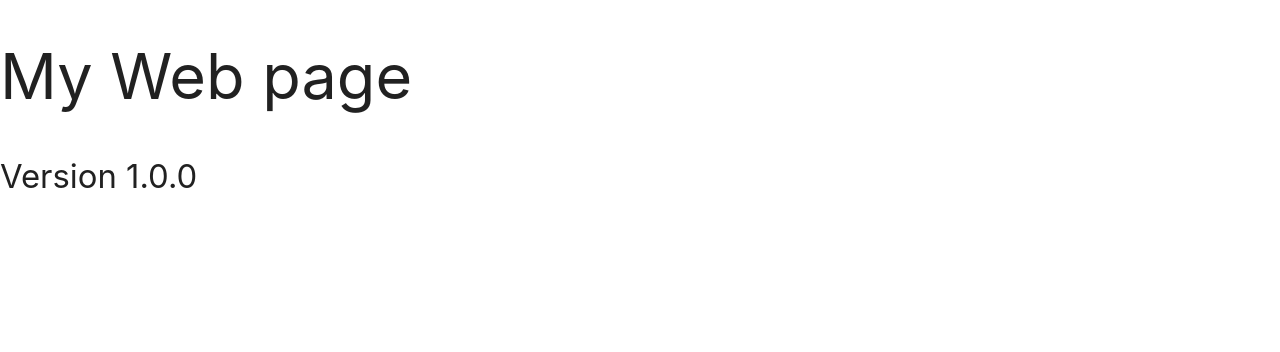
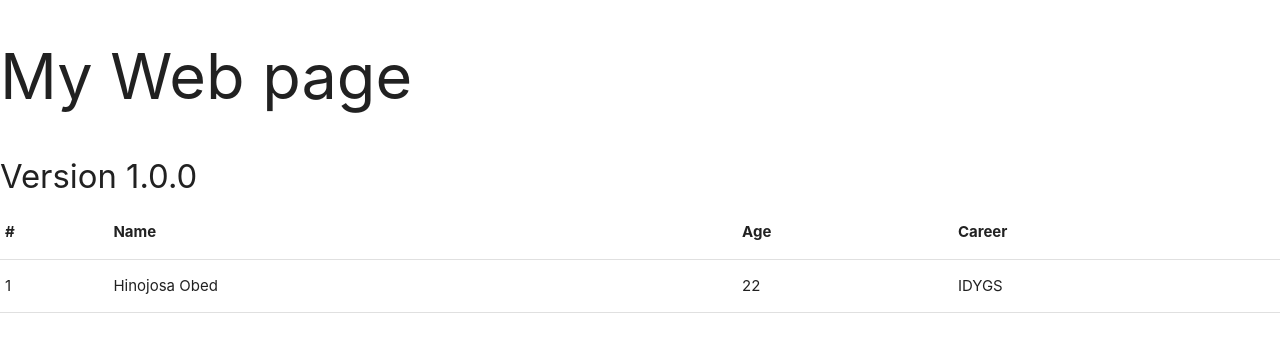
Before and after one commit to EmirDHP/webpage, a plain HTML site: page index.html in a window 1280 px wide. Drawn offline with nearby package versions, Linux system fonts and the light colour scheme.

Commit message:
Second commit

```diff
--- a/index.html
+++ b/index.html
@@ -7,13 +7,34 @@
      <!-- Compiled and minified CSS -->
      <link rel="stylesheet" href="https://cdnjs.cloudflare.com/ajax/libs/materialize/1.0.0/css/materialize.min.css">
 
-     <!-- Compiled and minified JavaScript -->
-     <script src="https://cdnjs.cloudflare.com/ajax/libs/materialize/1.0.0/js/materialize.min.js"></script>
-
     <title>My web page</title>
 </head>
 <body>
     <h1>My Web page</h1>
     <h3><sub>Version 1.0.0</sub></h3>
+    <div class="table1">
+        <table>
+            <thead>
+                <tr>
+                    <th>#</th>
+                    <th>Name</th>
+                    <th>Age</th>
+                    <th>Career</th>
+                </tr>
+            </thead>
+
+            <template id="tbodytemp1">
+                <tr>
+                    <td><span name="tbodynumber"></span></td>
+                    <td><span name="tbodyname"></span></td>
+                    <td><span name="tbodyage"></span></td>
+                    <td><span name="tbodycareer"></span></td>
+                </tr>
+            </template>
+        </table>
+    </div>
 </body>
+<!-- Compiled and minified JavaScript -->
+    <script src="https://cdnjs.cloudflare.com/ajax/libs/materialize/1.0.0/js/materialize.min.js"></script>
+    <script src="index.js"></script>
 </html>
--- /dev/null
+++ b/index.js
@@ -0,0 +1,28 @@
+var students = [
+    {
+        lname : 'Hinojosa',
+        name : 'Obed',
+        age : 22,
+        birthday : {
+            year : 1999,
+            month : 'September',
+            day : 9
+        },
+        Career : 'IDYGS'
+    }
+];
+var table  = document.getElementsByTagName('table')[0];
+for (var i = 0; i < students.length; i++){
+    var temp1 = document.getElementById('tbodytemp1').content.cloneNode(true);
+    var tdnumber = temp1.querySelector("span[name='tbodynumber']");
+    var tdname = temp1.querySelector("span[name='tbodyname']");
+    var tdage = temp1.querySelector("span[name='tbodyage']");
+    var tdcareer = temp1.querySelector("span[name='tbodycareer']");
+
+    tdnumber.innerText = i + 1;
+    tdname.innerText = students[i].lname + " " + students[i].name;
+    tdage.innerText = students[i].age;
+    tdcareer.innerText = students[i].Career;
+
+    table.append(temp1);
+}
```
